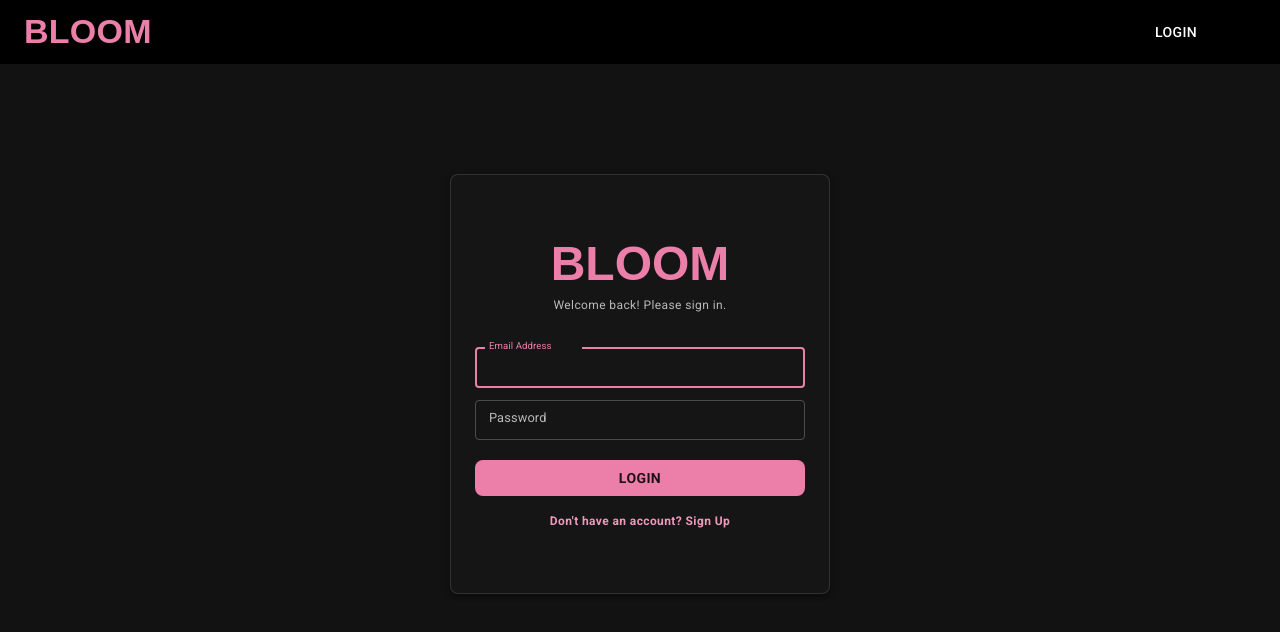
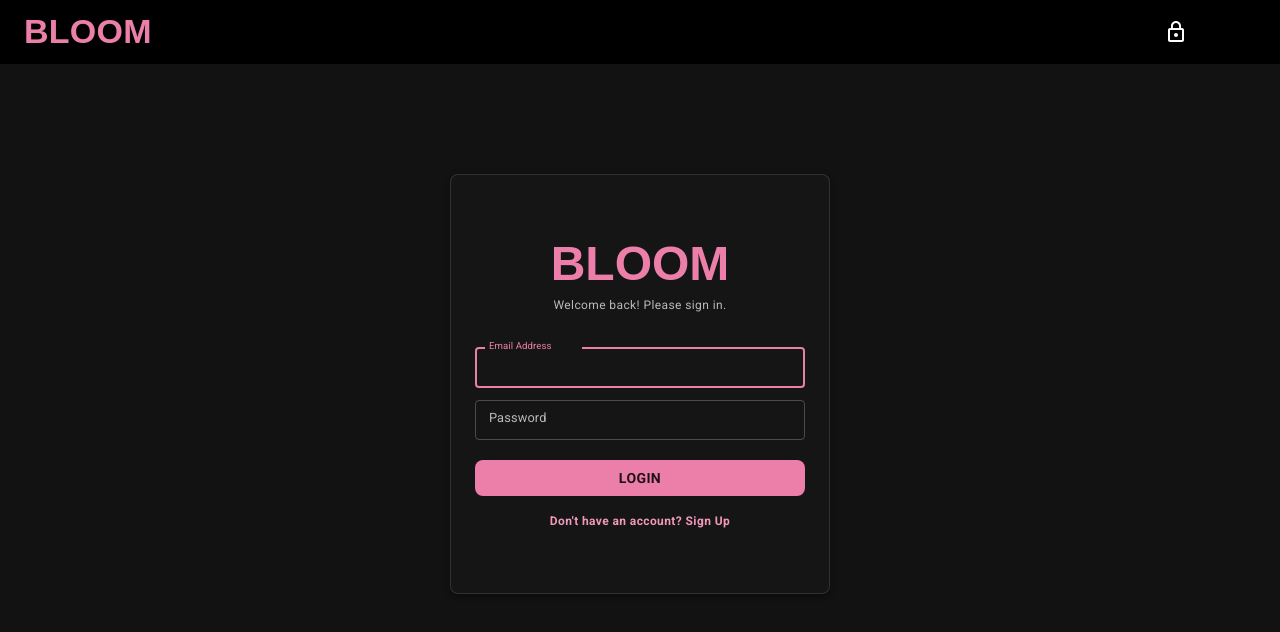
Before and after one commit to abhinm7/Social-Media-App-Client, a Next.js app: page /login in a window 1280 px wide. Shown: the top 632 px of the page. Built offline with nearby package versions, Linux system fonts and the light colour scheme; no server answers; some icons are missing; a web font is replaced by a local one.

Commit message:
feat: add icon in navbar for logout login

```diff
--- a/src/components/layouts/Navbar.tsx
+++ b/src/components/layouts/Navbar.tsx
@@ -8,6 +8,7 @@ import Brightness7Icon from '@mui/icons-material/Brightness7';
 import { useSelector } from 'react-redux';
 import { RootState } from '@/redux/rootReducer';
 import Link from 'next/link';
+import { LockOutline, PowerSettingsNew } from '@mui/icons-material';
 
 export default function Navbar() {
     const { toggleTheme, mode } = useThemeContext();
@@ -21,10 +22,10 @@ export default function Navbar() {
                 </Typography>
 
                 {isAuthenticated ? (
-                    <LogoutButton />
+                    <PowerSettingsNew />
                 ) : (
                     <Button color="inherit" component={Link} href="/login">
-                        Login
+                        <LockOutline/>
                     </Button>
                 )}
 
```
